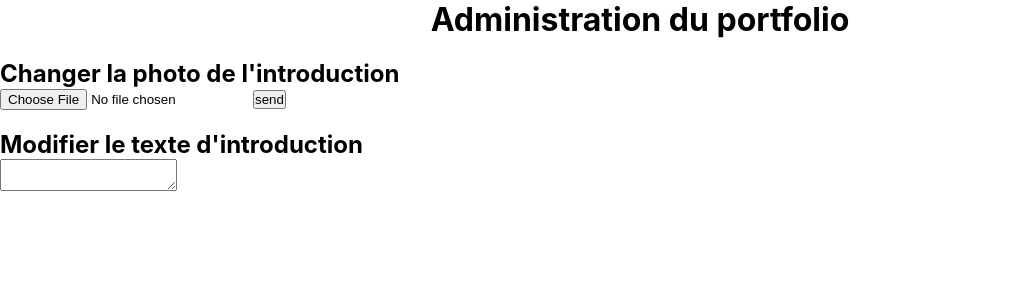
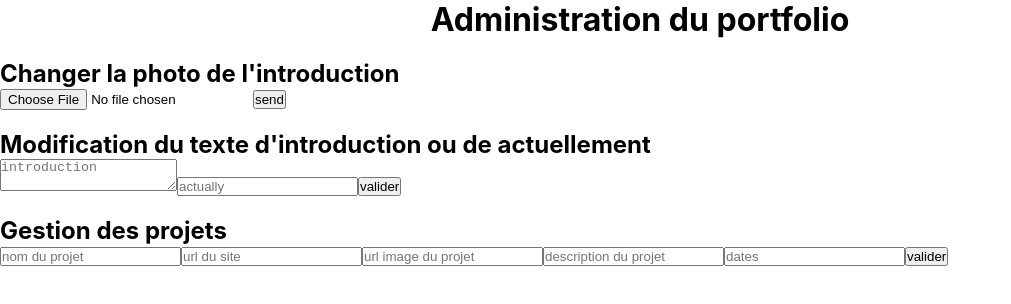
Before and after one commit to Vianney-Gln/porte-folio, a React (Create React App) app: page /admin in a window 1280 px wide. Shown: the top 304 px of the page, without its empty margins (0-1011 px from the left). Built offline with nearby package versions, Linux system fonts and the light colour scheme.

Commit message:
display all form back-office

```diff
--- a/src/admin/admin.jsx
+++ b/src/admin/admin.jsx
@@ -38,10 +38,41 @@ const Admin = () => {
         {message && <p>{message}</p>}
       </form>
       <form className="form-text-intro">
-        <h2>Modifier le texte d'introduction</h2>
+        <h2>Modification du texte d'introduction ou de actuellement </h2>
         <label htmlFor="introduction">
-          <textarea name="introduction"></textarea>
+          <textarea placeholder="introduction" name="introduction"></textarea>
         </label>
+        <label htmlFor="actually">
+          <input type="text" name="actually" placeholder="actually"></input>
+        </label>
+        <button type="button">valider</button>
+      </form>
+      <form className="form-projects">
+        <h2>Gestion des projets</h2>
+        <label htmlFor="name">
+          <input type="text" name="name" placeholder="nom du projet"></input>
+        </label>
+        <label htmlFor="url">
+          <input type="text" name="url" placeholder="url du site"></input>
+        </label>
+        <label htmlFor="image-url">
+          <input
+            type="text"
+            name="image-url"
+            placeholder="url image du projet"
+          ></input>
+        </label>
+        <label htmlFor="description">
+          <input
+            type="text"
+            name="description"
+            placeholder="description du projet"
+          ></input>
+        </label>
+        <label htmlFor="date">
+          <input type="text" name="date" placeholder="dates"></input>
+        </label>
+        <button type="button">valider</button>
       </form>
     </div>
   );
```
